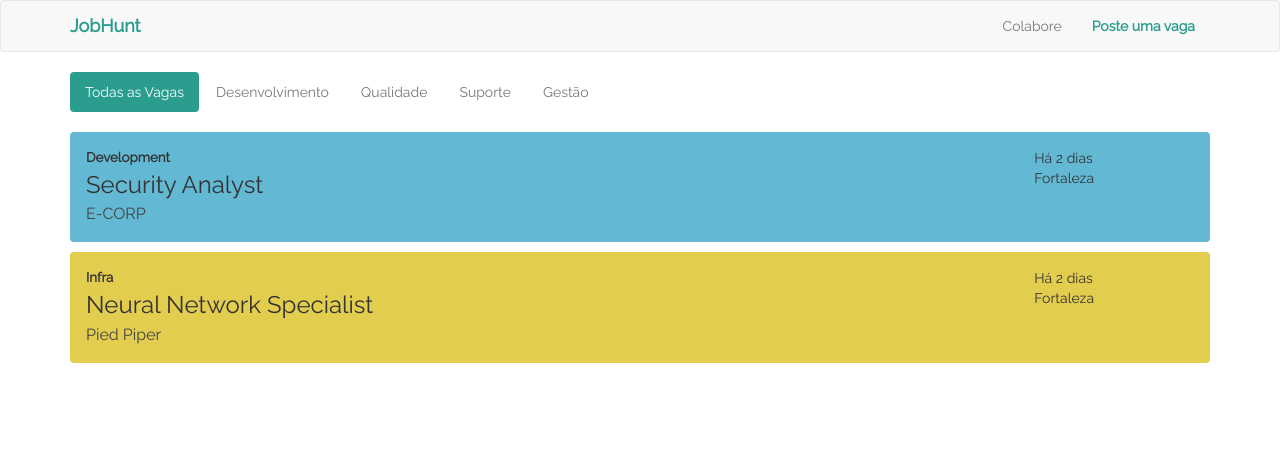
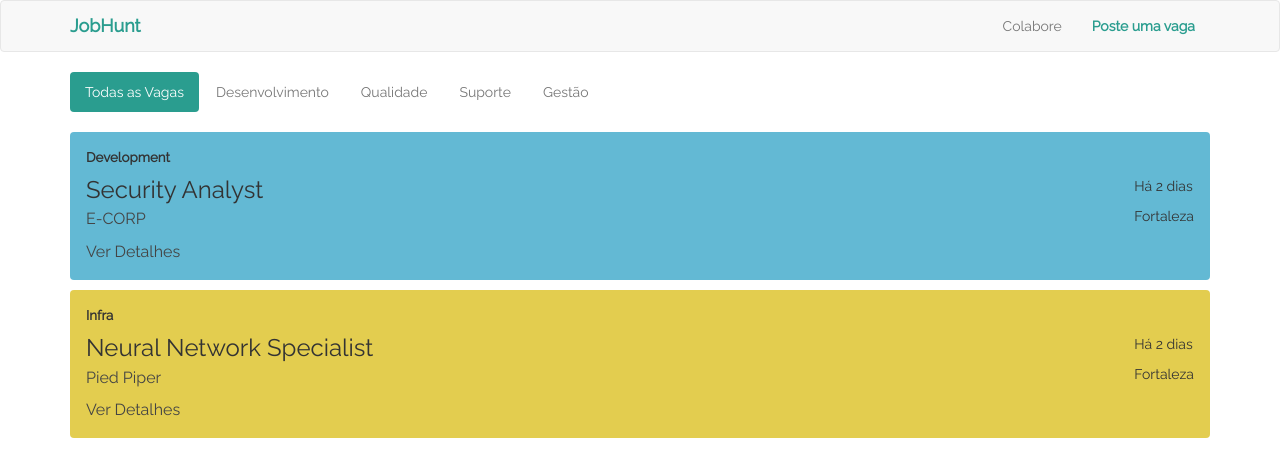
Before and after one commit to adrianobrito/jobhunt, a React (Create React App) app: page / in a window 1280 px wide. Shown: the top 476 px of the page. Built offline with nearby package versions, Linux system fonts and the light colour scheme.

Commit message:
Add some vertical centers on the blocks

```diff
--- a/src/template/job-board/job-board-item/JobBoardItem.css
+++ b/src/template/job-board/job-board-item/JobBoardItem.css
@@ -4,10 +4,17 @@
     padding: 1.5rem;
     color: #333;
     margin-bottom: 1rem;
+    cursor: pointer;
 }
 
 .JobBoardItem-container p {
-	margin-bottom: 0;
+	margin-bottom: 1rem;
+}
+
+.JobBoardItem-coll {
+	vertical-align: middle;
+	display: inline-block;
+	float: none;
 }
 
 .JobBoardItem-title{
@@ -24,3 +31,12 @@
 	font-size: 12pt;
 	color: #444;
 }
+
+.JobBoardItem-minor-details {
+	float: right;
+}
+
+.JobBoardItem-details-link {
+	font-size: 12pt;
+	color: #444;
+}
--- a/src/template/job-board/job-board-item/JobBoardItem.jsx
+++ b/src/template/job-board/job-board-item/JobBoardItem.jsx
@@ -26,14 +26,17 @@ class JobBoardItem extends Component {
 		return (
 			<div className="JobBoardItem-container" style={itemStyle}>
 				<Row>
-					<Col xs={10}>
+					<Col xs={8} className="JobBoardItem-coll">
 						<p className="JobBoardItem-category">{category.name}</p>
 						<h3 className="JobBoardItem-title">{title}</h3>
 						<p className="JobBoardItem-company">{company}</p>
+						<a href="#" className="JobBoardItem-details-link">Ver Detalhes</a>
 					</Col>
-					<Col xs={2}>
-						<p>Há 2 dias</p>
-						<p>Fortaleza</p>
+					<Col xs={4} className="JobBoardItem-coll">
+						<div className="JobBoardItem-minor-details">
+							<p>Há 2 dias</p>
+							<p>Fortaleza</p>
+						</div>
 					</Col>
 				</Row>
 			</div>
```
